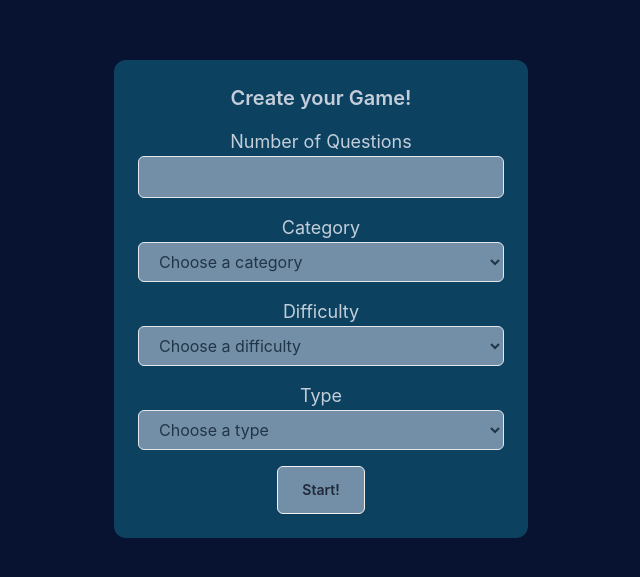
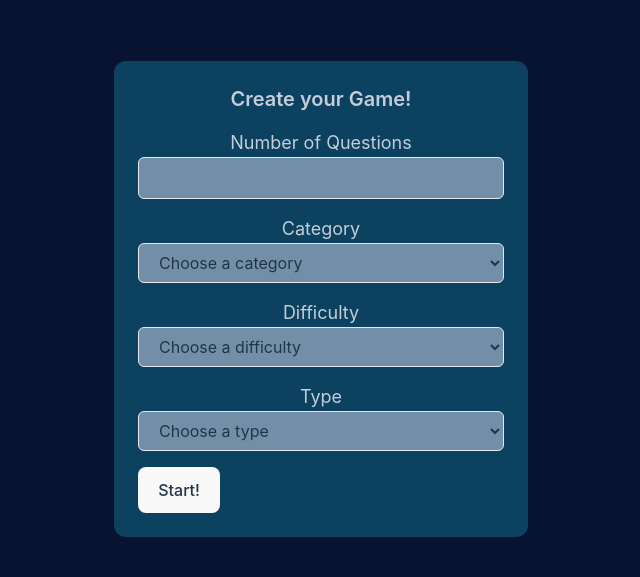
Before and after one commit to dcamrondunlap/trivia-project, a React (Vite) app in the folder trivia-game/: page / in a window 1280 px wide. Shown: the part 101-678 px from the top of the page, without its empty margins (319-959 px from the left). Built offline with nearby package versions, Linux system fonts and the light colour scheme.

Commit message:
removing stylings to see if basic button works

```diff
--- a/trivia-game/src/components/triviaForm.jsx
+++ b/trivia-game/src/components/triviaForm.jsx
@@ -108,8 +108,8 @@ function TriviaForm() {
           </label>
 
           <button type="submit"
-          className="btn bg-[#738FA7] block mx-auto px-6 rounded-md"
-          onTouchStart={() => handleSubmit(event)}>
+          // className="btn bg-[#738FA7] block mx-auto px-6 rounded-md"
+          >
             Start!
           </button>
         </form>
```
